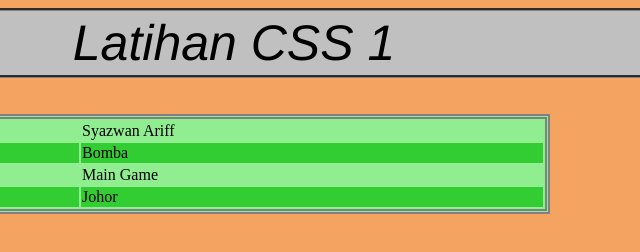
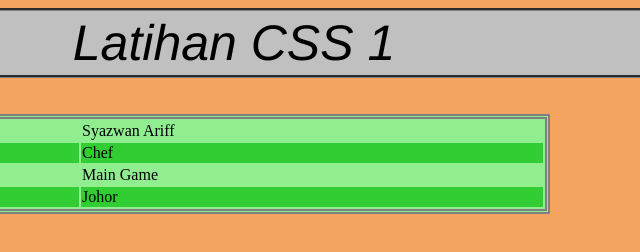
Before and after one commit to syazwanariff/Kpd1023-css1, a plain HTML site: page directCSS.html in a window 1280 px wide. Shown: the full height of the page, 406-1046 px from the left. Drawn offline with Linux system fonts and the light colour scheme.

Commit message:
Update directCSS.html

```diff
--- a/directCSS.html
+++ b/directCSS.html
@@ -36,7 +36,7 @@
 
                 <td>Cita - cita :</td>
 
-                <td>Bomba</td>
+                <td>Chef</td>
 
             </tr>
 
```
